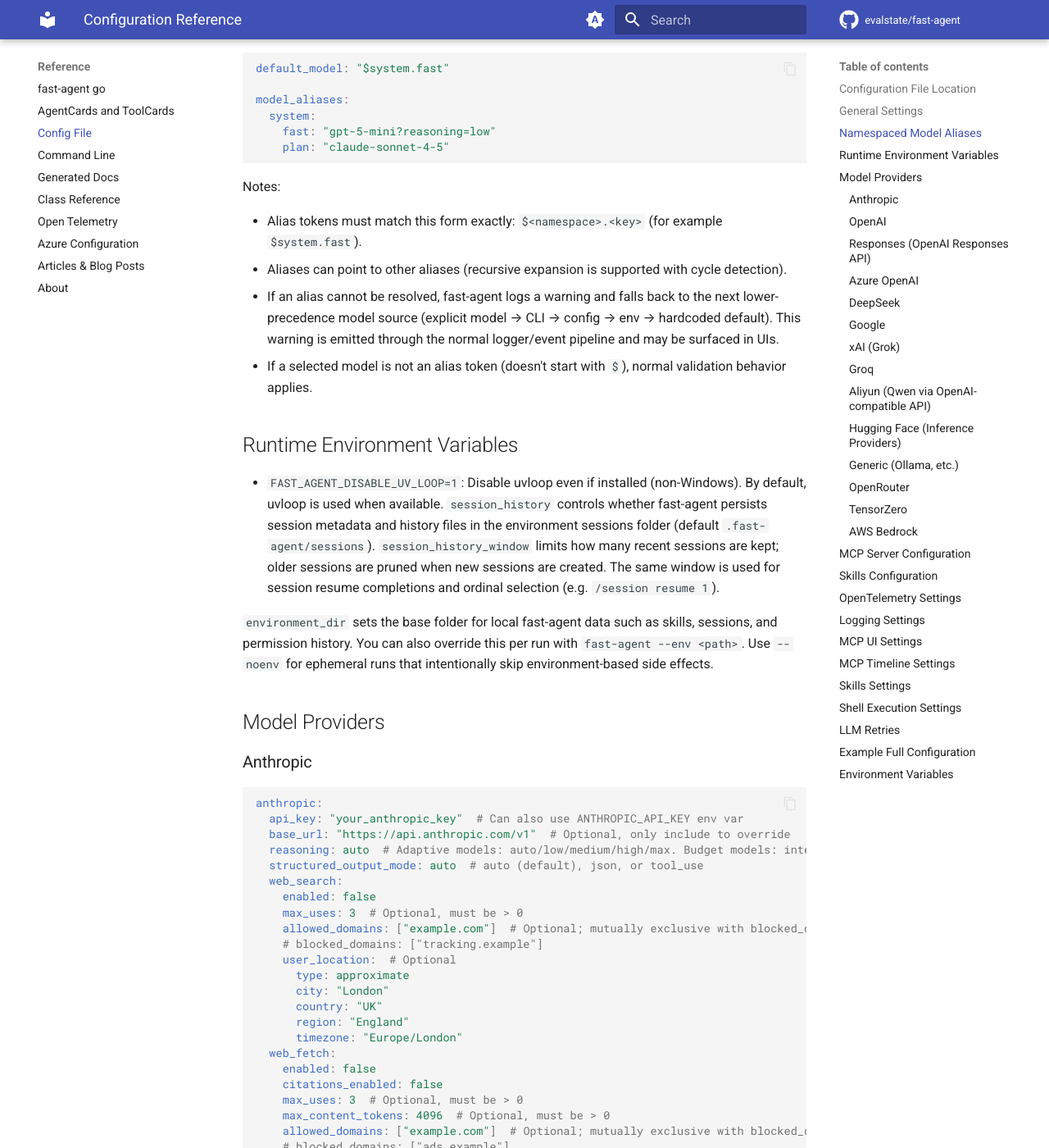
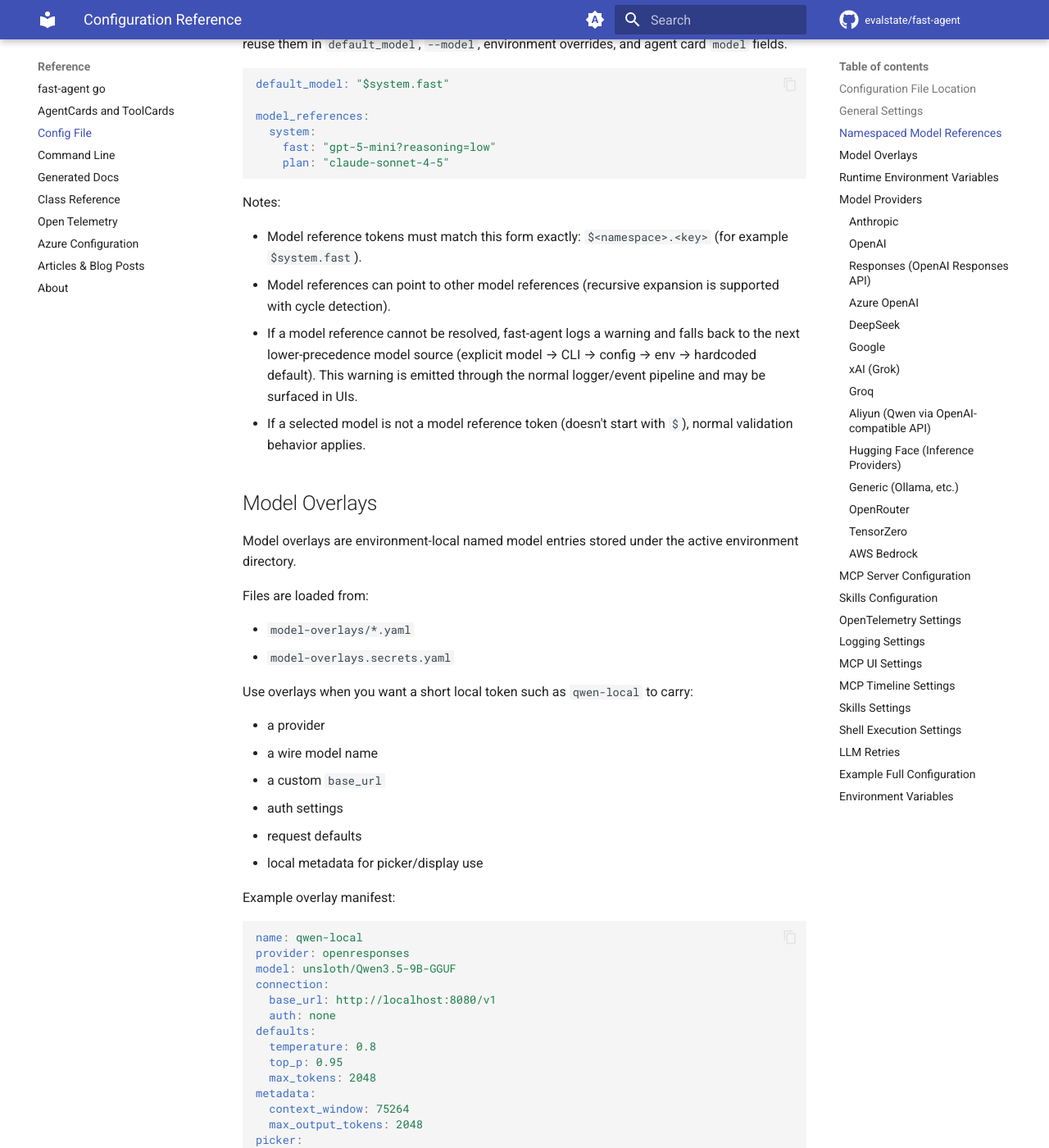
Before and after one commit to evalstate/fast-agent-docs, an MkDocs documentation site: the page built from docs/ref/config_file.md, in a window 1280 px wide and 1400 px high, scrolled down 1394 px. Shown: the whole window at 82% size. Built offline with MkDocs 1.6.1 and Material for MkDocs 9.7.7, drawn with Linux system fonts in a browser that asks for light colours; comment, search, counter and statistics services are not loaded; some of the changed text lies outside the part shown.

Commit message:
Document model overlays

````diff
--- a/docs/ref/config_file.md
+++ b/docs/ref/config_file.md
@@ -17,10 +17,11 @@
 
 ```yaml
 # Default model for all agents
-default_model: "gpt-5-mini.low"  # Format: provider.model_name with optional suffix/query params
+default_model: "gpt-5-mini?reasoning=low"  # Format: provider.model_name with optional query params
 
-# Optional namespaced model aliases (used via exact tokens like $system.fast)
-model_aliases:
+# Optional namespaced model references (configured under model_references and
+# used via exact tokens like $system.fast)
+model_references:
   system:
     fast: "gpt-5-mini?reasoning=low"
     plan: "claude-sonnet-4-5"
@@ -47,15 +48,15 @@
 `llm_retries` defaults to `1` and is the preferred way to control retry attempts. If unset in
 config, the `FAST_AGENT_RETRIES` environment variable is used as a fallback.
 
-## Namespaced Model Aliases
+## Namespaced Model References
 
-Use `model_aliases` to create exact-token aliases such as `$system.fast` and reuse them in
+Use `model_references` to create exact-token model references such as `$system.fast` and reuse them in
 `default_model`, `--model`, environment overrides, and agent card `model` fields.
 
 ```yaml
 default_model: "$system.fast"
 
-model_aliases:
+model_references:
   system:
     fast: "gpt-5-mini?reasoning=low"
     plan: "claude-sonnet-4-5"
@@ -63,13 +64,69 @@
 
 Notes:
 
-- Alias tokens must match this form exactly: `$<namespace>.<key>` (for example `$system.fast`).
-- Aliases can point to other aliases (recursive expansion is supported with cycle detection).
-- If an alias cannot be resolved, fast-agent logs a warning and falls back to the next
+- Model reference tokens must match this form exactly: `$<namespace>.<key>` (for example `$system.fast`).
+- Model references can point to other model references (recursive expansion is supported with cycle detection).
+- If a model reference cannot be resolved, fast-agent logs a warning and falls back to the next
   lower-precedence model source (explicit model → CLI → config → env → hardcoded default).
   This warning is emitted through the normal logger/event pipeline and may be surfaced in UIs.
-- If a selected model is not an alias token (doesn't start with `$`), normal validation behavior
+- If a selected model is not a model reference token (doesn't start with `$`), normal validation behavior
   applies.
+
+## Model Overlays
+
+Model overlays are environment-local named model entries stored under the active environment directory.
+
+Files are loaded from:
+
+- `model-overlays/*.yaml`
+- `model-overlays.secrets.yaml`
+
+Use overlays when you want a short local token such as `qwen-local` to carry:
+
+- a provider
+- a wire model name
+- a custom `base_url`
+- auth settings
+- request defaults
+- local metadata for picker/display use
+
+Example overlay manifest:
+
+```yaml
+name: qwen-local
+provider: openresponses
+model: unsloth/Qwen3.5-9B-GGUF
+connection:
+  base_url: http://localhost:8080/v1
+  auth: none
+defaults:
+  temperature: 0.8
+  top_p: 0.95
+  max_tokens: 2048
+metadata:
+  context_window: 75264
+  max_output_tokens: 2048
+picker:
+  label: Qwen local
+  description: Imported from llama.cpp
+  current: true
+```
+
+Once present, the overlay name can be used anywhere a model string is accepted:
+
+```yaml
+default_model: "qwen-local"
+```
+
+or:
+
+```yaml
+model_references:
+  system:
+    fast: "qwen-local"
+```
+
+For a complete guide, see [Model Overlays](../models/model_overlays.md).
 
 ## Runtime Environment Variables
 
--- a/mkdocs.yml
+++ b/mkdocs.yml
@@ -97,6 +97,7 @@
       - agents/skills.md
   - Models:
       - Model Features: models/index.md
+      - Model Overlays: models/model_overlays.md
       - Providers and Models: models/llm_providers.md
       - Models Reference: models/models_reference.md
       - Internal Models: models/internal_models.md
````
Also changed, not shown: other parts of docs/ref/config_file.md (+1 -1 lines), docs/models/index.md (+18 -16 lines), docs/models/model_overlays.md (added, +366 -0 lines), docs/ref/cmd_switches.md (+17 -0 lines), 1 other file.
